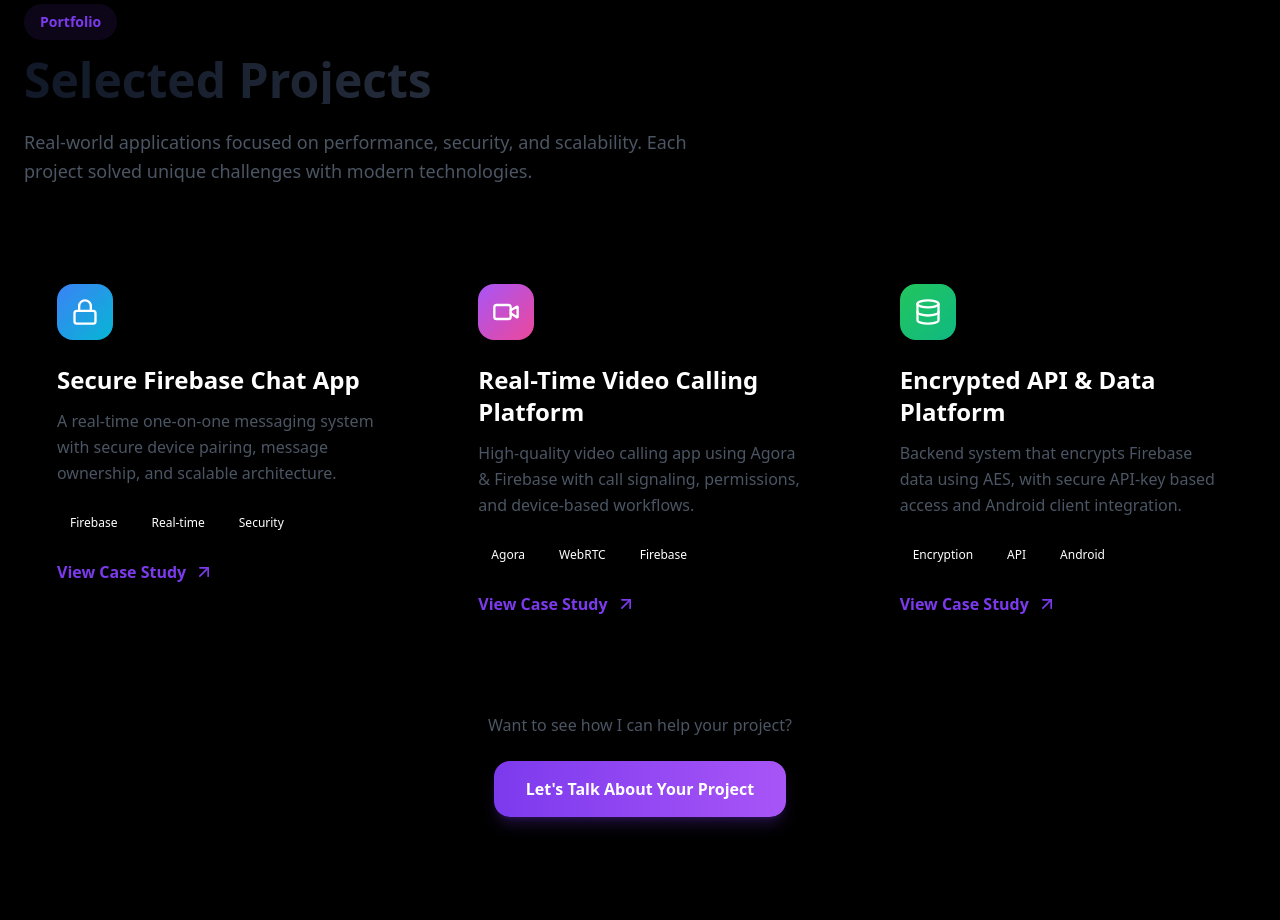
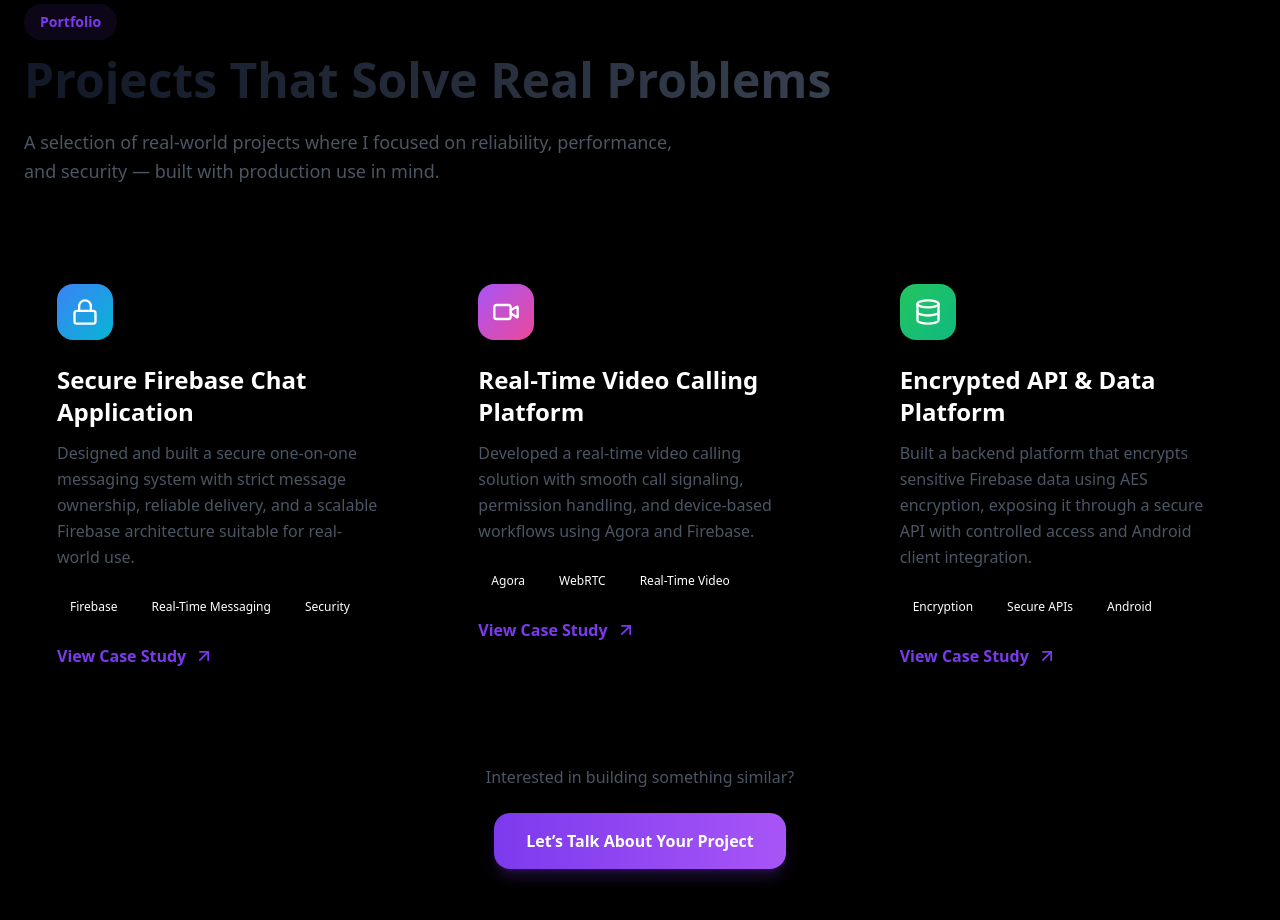
Before and after one commit to bruhlog/Portfolio, a Next.js app: page / in a window 1280 px wide. Shown: the part 1980-2900 px from the top of the page. Built offline with nearby package versions, Linux system fonts and the light colour scheme; no server answers.

Commit message:
Projects Rewritten

```diff
--- a/components/Projects.tsx
+++ b/components/Projects.tsx
@@ -6,35 +6,41 @@ import { ArrowUpRight, Lock, Video, Database } from "lucide-react";
 
 const projects = [
   {
-    title: "Secure Firebase Chat App",
+    title: "Secure Firebase Chat Application",
     slug: "firebase-chat-app",
     description:
-      "A real-time one-on-one messaging system with secure device pairing, message ownership, and scalable architecture.",
+      "Designed and built a secure one-on-one messaging system with strict message ownership, reliable delivery, and a scalable Firebase architecture suitable for real-world use.",
     icon: Lock,
     gradient: "from-blue-500 to-cyan-500",
-    tags: ["Firebase", "Real-time", "Security"],
+    tags: ["Firebase", "Real-Time Messaging", "Security"],
   },
   {
     title: "Real-Time Video Calling Platform",
     slug: "video-calling-platform",
     description:
-      "High-quality video calling app using Agora & Firebase with call signaling, permissions, and device-based workflows.",
+      "Developed a real-time video calling solution with smooth call signaling, permission handling, and device-based workflows using Agora and Firebase.",
     icon: Video,
     gradient: "from-purple-500 to-pink-500",
-    tags: ["Agora", "WebRTC", "Firebase"],
+    tags: ["Agora", "WebRTC", "Real-Time Video"],
   },
   {
     title: "Encrypted API & Data Platform",
     slug: "encrypted-api-platform",
     description:
-      "Backend system that encrypts Firebase data using AES, with secure API-key based access and Android client integration.",
+      "Built a backend platform that encrypts sensitive Firebase data using AES encryption, exposing it through a secure API with controlled access and Android client integration.",
     icon: Database,
     gradient: "from-green-500 to-emerald-500",
-    tags: ["Encryption", "API", "Android"],
+    tags: ["Encryption", "Secure APIs", "Android"],
   },
 ];
 
-function ProjectCard({ project, index }: { project: typeof projects[0]; index: number }) {
+function ProjectCard({
+  project,
+  index,
+}: {
+  project: typeof projects[0];
+  index: number;
+}) {
   const x = useMotionValue(0);
   const y = useMotionValue(0);
 
@@ -46,12 +52,8 @@ function ProjectCard({ project, index }: { project: typeof projects[0]; index: n
 
   const handleMouseMove = (e: React.MouseEvent<HTMLDivElement>) => {
     const rect = e.currentTarget.getBoundingClientRect();
-    const width = rect.width;
-    const height = rect.height;
-    const mouseX = e.clientX - rect.left;
-    const mouseY = e.clientY - rect.top;
-    const xPct = mouseX / width - 0.5;
-    const yPct = mouseY / height - 0.5;
+    const xPct = (e.clientX - rect.left) / rect.width - 0.5;
+    const yPct = (e.clientY - rect.top) / rect.height - 0.5;
     x.set(xPct);
     y.set(yPct);
   };
@@ -67,35 +69,28 @@ function ProjectCard({ project, index }: { project: typeof projects[0]; index: n
       whileInView={{ opacity: 1, y: 0 }}
       viewport={{ once: true }}
       transition={{ delay: index * 0.2, duration: 0.6 }}
-      style={{
-        rotateX,
-        rotateY,
-        transformStyle: "preserve-3d",
-      }}
+      style={{ rotateX, rotateY, transformStyle: "preserve-3d" }}
       onMouseMove={handleMouseMove}
       onMouseLeave={handleMouseLeave}
       className="group relative h-full"
     >
       <div className="relative h-full p-8 rounded-3xl bg-gradient-to-br from-black/[0.02] to-black/[0.08] dark:from-white/[0.02] dark:to-white/[0.08] border border-black/10 dark:border-white/10 hover:border-primary/30 transition-all duration-500 overflow-hidden">
-        {/* Gradient overlay on hover */}
-        <div className={`absolute inset-0 bg-gradient-to-br ${project.gradient} opacity-0 group-hover:opacity-5 transition-opacity duration-500`} />
-
-        {/* Glow effect */}
+        <div
+          className={`absolute inset-0 bg-gradient-to-br ${project.gradient} opacity-0 group-hover:opacity-5 transition-opacity duration-500`}
+        />
         <div className="absolute -inset-[1px] bg-gradient-to-br from-primary/0 via-purple-500/0 to-primary/0 group-hover:from-primary/20 group-hover:via-purple-500/20 group-hover:to-primary/20 rounded-3xl blur-xl opacity-0 group-hover:opacity-100 transition-all duration-500 -z-10" />
 
         <div className="relative z-10 flex flex-col h-full">
-          {/* Icon */}
           <motion.div
             whileHover={{ scale: 1.1, rotate: 5 }}
             transition={{ duration: 0.3 }}
             className={`w-14 h-14 rounded-2xl bg-gradient-to-br ${project.gradient} flex items-center justify-center mb-6 shadow-lg`}
-            style={{ transformStyle: "preserve-3d", transform: "translateZ(50px)" }}
+            style={{ transform: "translateZ(50px)" }}
           >
             <project.icon className="text-white" size={28} />
           </motion.div>
 
-          {/* Content */}
-          <div style={{ transformStyle: "preserve-3d", transform: "translateZ(30px)" }}>
+          <div style={{ transform: "translateZ(30px)" }}>
             <h3 className="text-2xl font-bold mb-3 group-hover:text-primary transition-colors">
               {project.title}
             </h3>
@@ -104,7 +99,6 @@ function ProjectCard({ project, index }: { project: typeof projects[0]; index: n
               {project.description}
             </p>
 
-            {/* Tags */}
             <div className="flex flex-wrap gap-2 mb-6">
               {project.tags.map((tag) => (
                 <span
@@ -116,17 +110,16 @@ function ProjectCard({ project, index }: { project: typeof projects[0]; index: n
               ))}
             </div>
 
-            {/* CTA Link */}
             <Link
               href={`/projects/${project.slug}`}
               className="inline-flex items-center gap-2 text-primary font-semibold group/link"
             >
               <span>View Case Study</span>
-              <motion.div
-                whileHover={{ x: 4, y: -4 }}
-                transition={{ duration: 0.2 }}
-              >
-                <ArrowUpRight size={20} className="group-hover/link:text-purple-500 transition-colors" />
+              <motion.div whileHover={{ x: 4, y: -4 }}>
+                <ArrowUpRight
+                  size={20}
+                  className="group-hover/link:text-purple-500 transition-colors"
+                />
               </motion.div>
             </Link>
           </div>
@@ -139,7 +132,6 @@ function ProjectCard({ project, index }: { project: typeof projects[0]; index: n
 export default function Projects() {
   return (
     <section id="projects" className="relative py-32 overflow-hidden">
-      {/* Background decoration */}
       <div className="absolute top-0 left-1/2 -translate-x-1/2 w-full h-px bg-gradient-to-r from-transparent via-primary/50 to-transparent" />
 
       <div className="max-w-7xl mx-auto px-6">
@@ -150,22 +142,17 @@ export default function Projects() {
           transition={{ duration: 0.8 }}
           className="mb-16"
         >
-          <motion.span
-            initial={{ opacity: 0, scale: 0.9 }}
-            whileInView={{ opacity: 1, scale: 1 }}
-            viewport={{ once: true }}
-            className="inline-block px-4 py-2 rounded-full bg-primary/10 text-primary text-sm font-semibold mb-4"
-          >
+          <motion.span className="inline-block px-4 py-2 rounded-full bg-primary/10 text-primary text-sm font-semibold mb-4">
             Portfolio
           </motion.span>
 
           <h2 className="text-4xl md:text-5xl font-bold mb-6 bg-gradient-to-r from-gray-900 to-gray-600 dark:from-white dark:to-gray-400 bg-clip-text text-transparent">
-            Selected Projects
+            Projects That Solve Real Problems
           </h2>
 
           <p className="text-gray-600 dark:text-gray-400 text-lg max-w-2xl leading-relaxed">
-            Real-world applications focused on performance, security, and scalability.
-            Each project solved unique challenges with modern technologies.
+            A selection of real-world projects where I focused on reliability,
+            performance, and security — built with production use in mind.
           </p>
         </motion.div>
 
@@ -175,7 +162,6 @@ export default function Projects() {
           ))}
         </div>
 
-        {/* Bottom CTA */}
         <motion.div
           initial={{ opacity: 0, y: 30 }}
           whileInView={{ opacity: 1, y: 0 }}
@@ -184,7 +170,7 @@ export default function Projects() {
           className="mt-16 text-center"
         >
           <p className="text-gray-600 dark:text-gray-400 mb-6">
-            Want to see how I can help your project?
+            Interested in building something similar?
           </p>
           <motion.a
             href="#contact"
@@ -192,7 +178,7 @@ export default function Projects() {
             whileTap={{ scale: 0.98 }}
             className="inline-block px-8 py-4 bg-gradient-to-r from-primary to-purple-500 rounded-2xl font-semibold text-white shadow-lg shadow-primary/25 hover:shadow-xl hover:shadow-primary/40 transition-all"
           >
-            Let's Talk About Your Project
+            Let’s Talk About Your Project
           </motion.a>
         </motion.div>
       </div>
```
